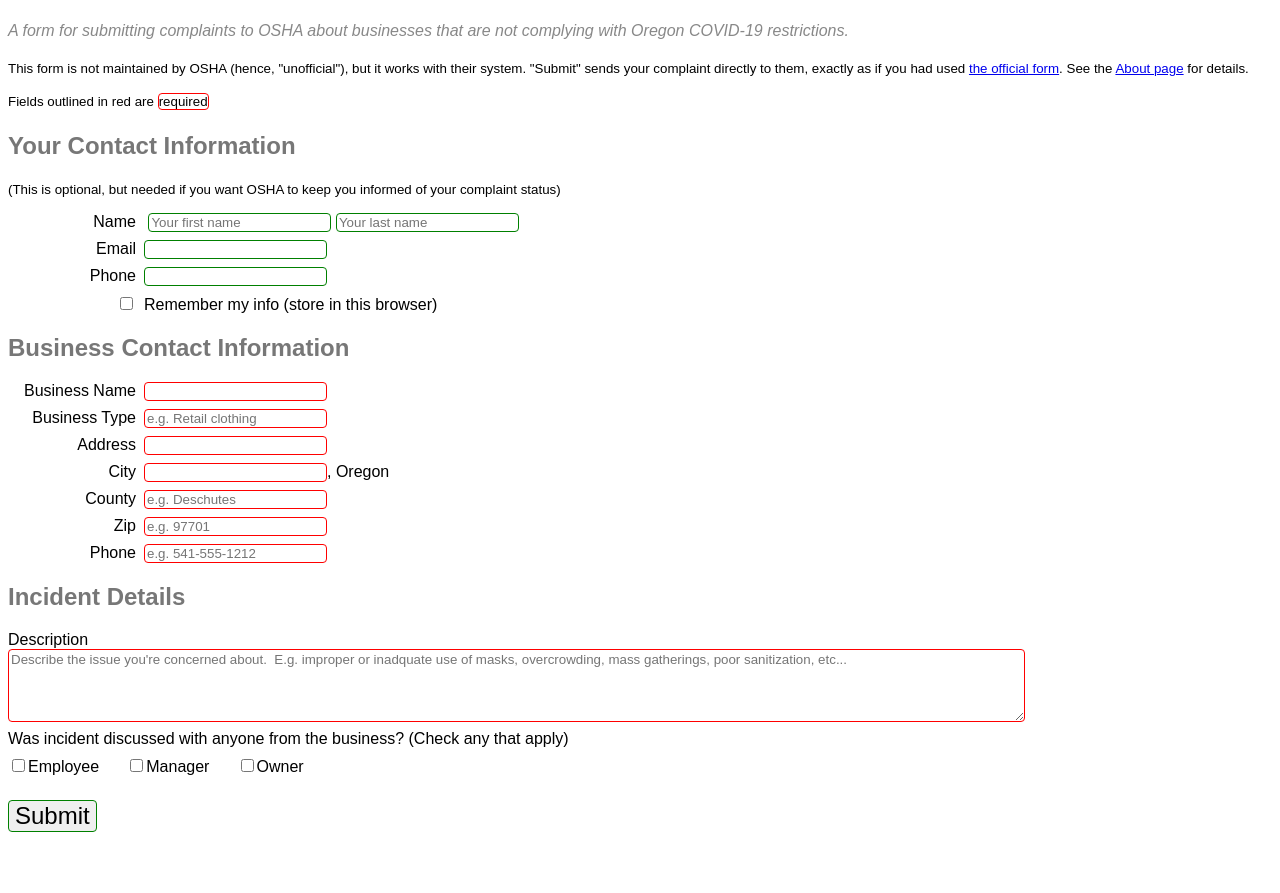
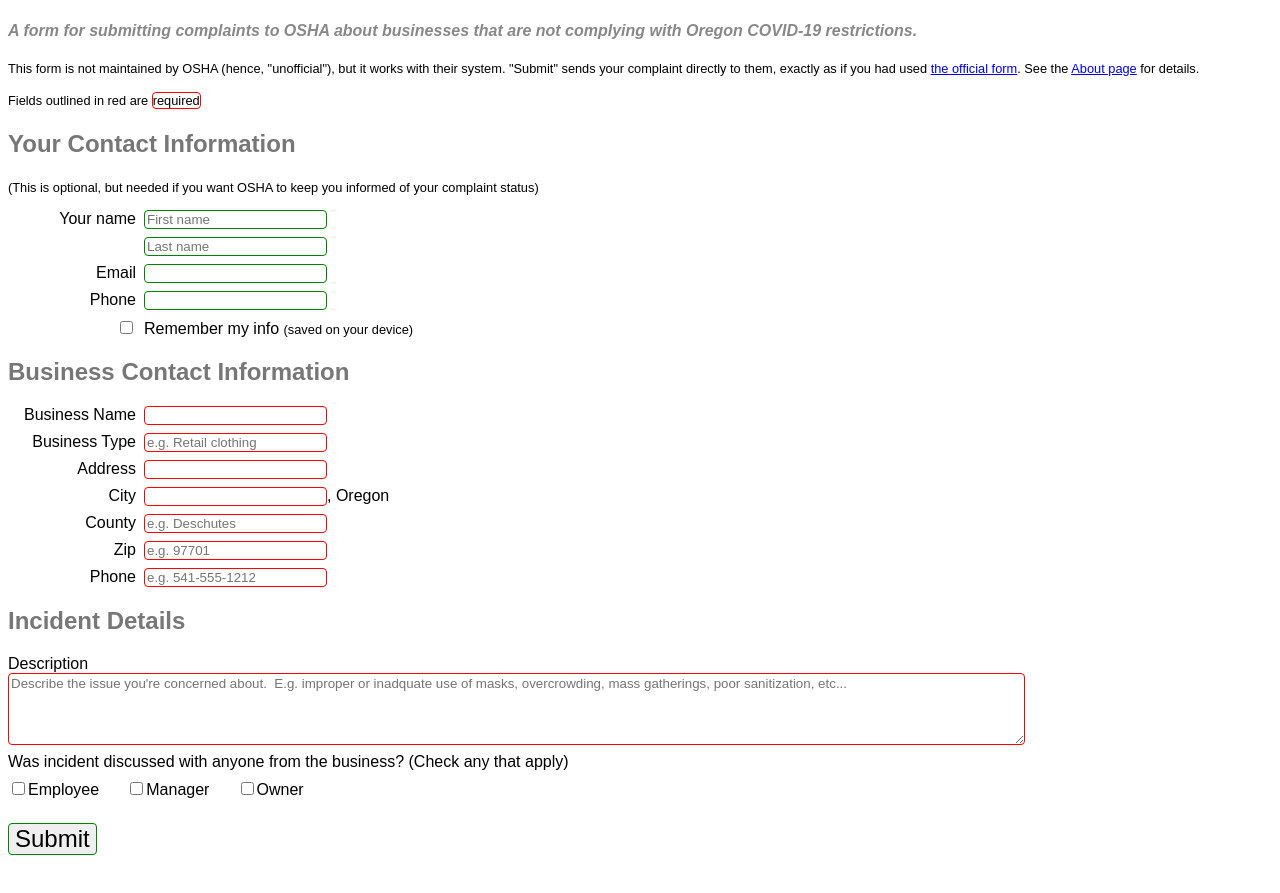
Before and after one commit to broofa/oshareport, a plain HTML site: page index.htm in a window 1280 px wide. Shown: the part 61-954 px from the top of the page. Drawn offline with Linux system fonts and the light colour scheme.

Commit message:
formatting

```diff
--- a/index.css
+++ b/index.css
@@ -21,7 +21,7 @@
   line-height: 150%;
 }
 .commentary {
-  font-size: 10pt;
+  font-size: 80%;
 }
 
 textarea {
--- a/index.htm
+++ b/index.htm
@@ -8,7 +8,7 @@
 
   <body>
     <h1>The Unofficial OSHA COVID-19 Complaint Form</h1>
-    <p style="font-style: italic; color: #888;">
+    <p style="font-style: italic; font-weight: bold; color: #888;">
     A form for submitting complaints to OSHA about businesses that are not
     complying with Oregon COVID-19 restrictions.
     </p>
@@ -42,14 +42,13 @@
       <input type="hidden" name="contct_zip"> <!-- Complainant: zip -->
       <input type="hidden" name="contct_verify_email"> <!-- Complainant: email -->
 
-      <label><span class="key">Name</span>
-        <input type="text" name="contct_frst_nm" placeholder="Your first name">
-        <input type="text" name="contct_lst_nm" placeholder="Your last name">
-      </label>
+      <label><span class="key">Your name</span><input type="text" name="contct_frst_nm" placeholder="First name"></label>
+      <label><span class="key"></span><input type="text" name="contct_lst_nm" placeholder="Last name"></label>
+
 
       <label><span class="key">Email</span><input type="text" name="contct_email"></label>
       <label><span class="key">Phone</span><input type="text" name="contct_phone"></label>
-      <label><span class="key"><input type="checkbox" id="remember_info"></span>Remember my info (store in this browser)</label>
+      <label><span class="key"><input type="checkbox" id="remember_info"></span>Remember my info <span class="commentary">(saved on your device)</span></label>
 
       <h2>Business Contact Information</h2>
       <div> </div>
@@ -82,17 +81,19 @@
 
       <label>Was incident discussed with anyone from the business? (Check any that apply)</label>
 
-      <label>
+      <label style="display: inline-block">
         <input type="checkbox" name="haz_rpt_cowrkr" value="Y">Employee <!-- Coworker -->
-
+      </label>
+      <label style="display: inline-block">
         <input type="checkbox" name="haz_rpt_suprvs" value="Y" style="margin-left: 2em">Manager <!-- Supervisor -->
-
+      </label>
+      <label style="display: inline-block">
         <input type="checkbox" name="haz_rpt_safety_comm" value="Y" style="margin-left: 2em">Owner <!-- Safety Committee -->
       </label>
 
-
       <input type="hidden" name="fuseaction" value="home.save_report"> <!-- Server-side action? -->
 
+      <br />
       <input type="submit" value="Submit">
     </form>
   </body>
```
